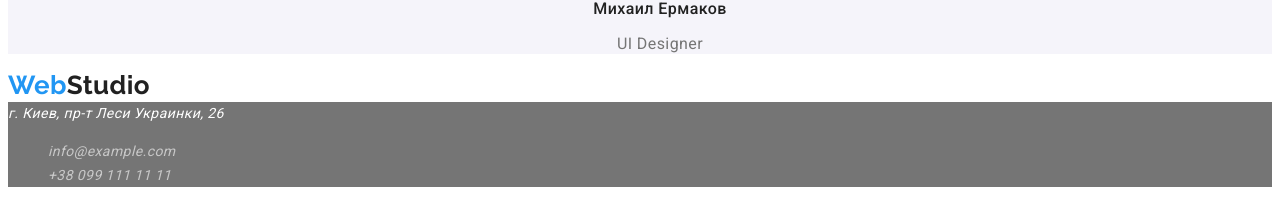
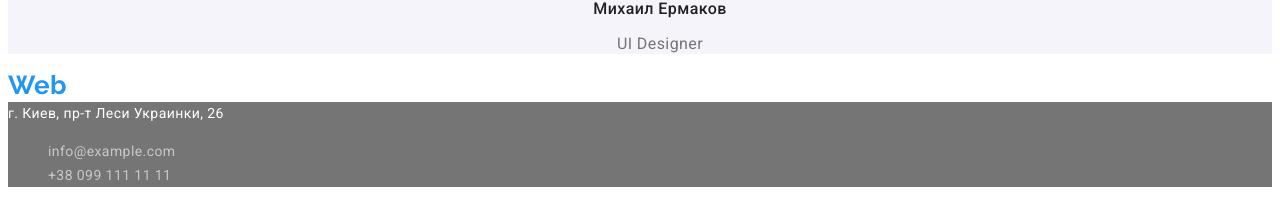
Before and after one commit to Iris2030/goit-markup-hw-02-old, a plain HTML site: page index.html in a window 1280 px wide. Shown: the part 3166-3364 px from the top of the page. Drawn offline with Linux system fonts and the light colour scheme.

Commit message:
исправлен курсив и цвет лого футера

```diff
--- a/css/styles.css
+++ b/css/styles.css
@@ -134,10 +134,15 @@ body {
 
 /*footer address*/
 
+.logo-footer {
+  color: var(--main-background-colore);
+}
+
 .address {
   /*временно что бы было видно белые буквы*/
   background-color: var(--main-text-coor);
   color: var(--main-background-colore);
+  font-style: normal;
 }
 
 .address .address-list-item {
--- a/index.html
+++ b/index.html
@@ -110,11 +110,11 @@
     <!-- footer -->
     <footer>
          <a href="/index.html" class="site-logo">
-        <span class="accent">Web</span>Studio
+        <span class="accent">Web</span> <span class="logo-footer">Studio</span>
          </a>
     <!-- address -->
          <address class="address">
-         г. Киев, пр-т Леси Украинки, 26
+        <span class="footer-address">г. Киев, пр-т Леси Украинки, 26</span>
          <ul class="list">
              <li><a href="mailto:info@example.com" class="address-list-item"">info@example.com</a></li>
              <li><a href="tel:+380991111111" class="address-list-item">+38 099 111 11 11</a></li>
```
Also changed, not shown: portfolio.html (+1 -1 lines).
